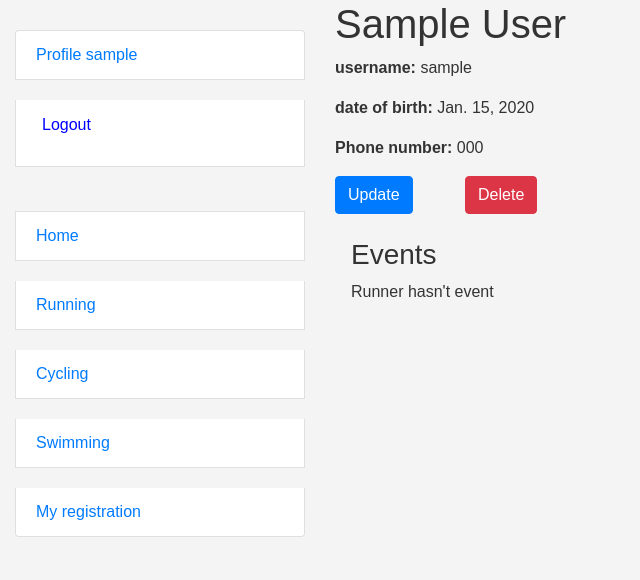
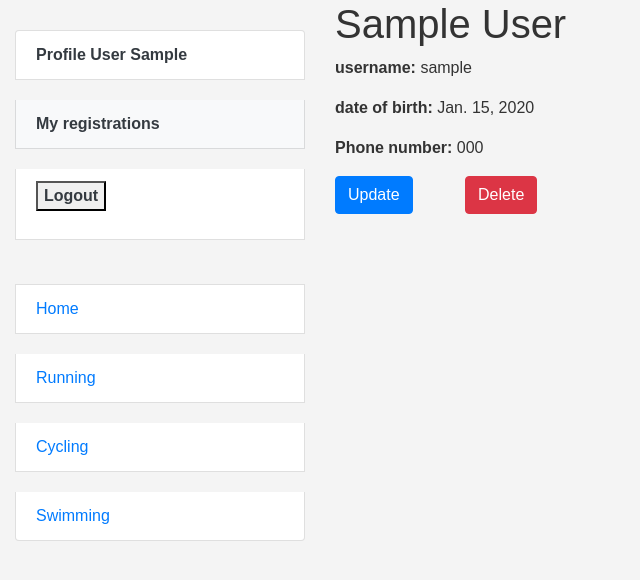
Before and after one commit to Viesich/Runner_community, a Django app: page /runners/1/detail in a window 1280 px wide. Shown: the top 580 px of the page, without its empty margins (0-640 px from the left). Run offline with Django 5.2, Linux system fonts and the light colour scheme; a user stored in the database is signed in; tables that the repository leaves empty hold one stand-in row (values such as "Sample post").

Commit message:
fix sidebar

```diff
--- a/templates/event/runner_detail.html
+++ b/templates/event/runner_detail.html
@@ -9,18 +9,4 @@
     <a href="{% url "event:runner_update" pk=runner.id %}" class="btn btn-primary mr-5">Update</a>
     <a href="{% url "event:runner_delete" pk=runner.id %}" class="btn btn-danger">Delete</a>
   {% endif %}
-
-  <div class="ml-3">
-    <br>
-    <h3>Events</h3>
-  {% for event in runner.event.all %}
-    <hr>
-    <p class="text-muted">{{ event.id }}</p>
-    <p>{{ event.name }} {{ event.date }} {{ event.location }}
-    </p>
-  {% empty %}
-      <p>Runner hasn't event</p>
-  {% endfor %}
-
-      </div>
 {% endblock %}
--- a/templates/includes/sidebar.html
+++ b/templates/includes/sidebar.html
@@ -1,10 +1,13 @@
 <ul class="sidebar-nav list-group">
   {% if user.is_authenticated %}
-    <li class="list-group-item"><a href="{% url 'events:runner_detail' user.pk %}">Profile {{ user.username }}</a></li>
+    <li class="list-group-item"><a href="{% url 'events:runner_detail' user.pk %}" class="text-dark font-weight-bold">Profile {{ user.last_name }} {{ user.first_name }}</a></li>
+    <li class="list-group-item bg-light">
+      <a href="{% url 'event:registration_list' %}" class="text-dark font-weight-bold">My registrations</a>
+    </li>
     <li class="list-group-item">
       <form method="post" action="{% url 'logout' %}">
         {% csrf_token %}
-        <button type="submit" style="background: none; border: none; color: blue; cursor: pointer;">
+        <button type="submit" class="text-dark font-weight-bold">
           Logout
         </button>
       </form>
@@ -27,7 +30,4 @@
   <li class="list-group-item">
     <a href="#">Swimming</a>
   </li>
-  <li class="list-group-item">
-    <a href="{% url 'event:registration_list' %}">My registration</a>
-  </li>
 </ul>
```
